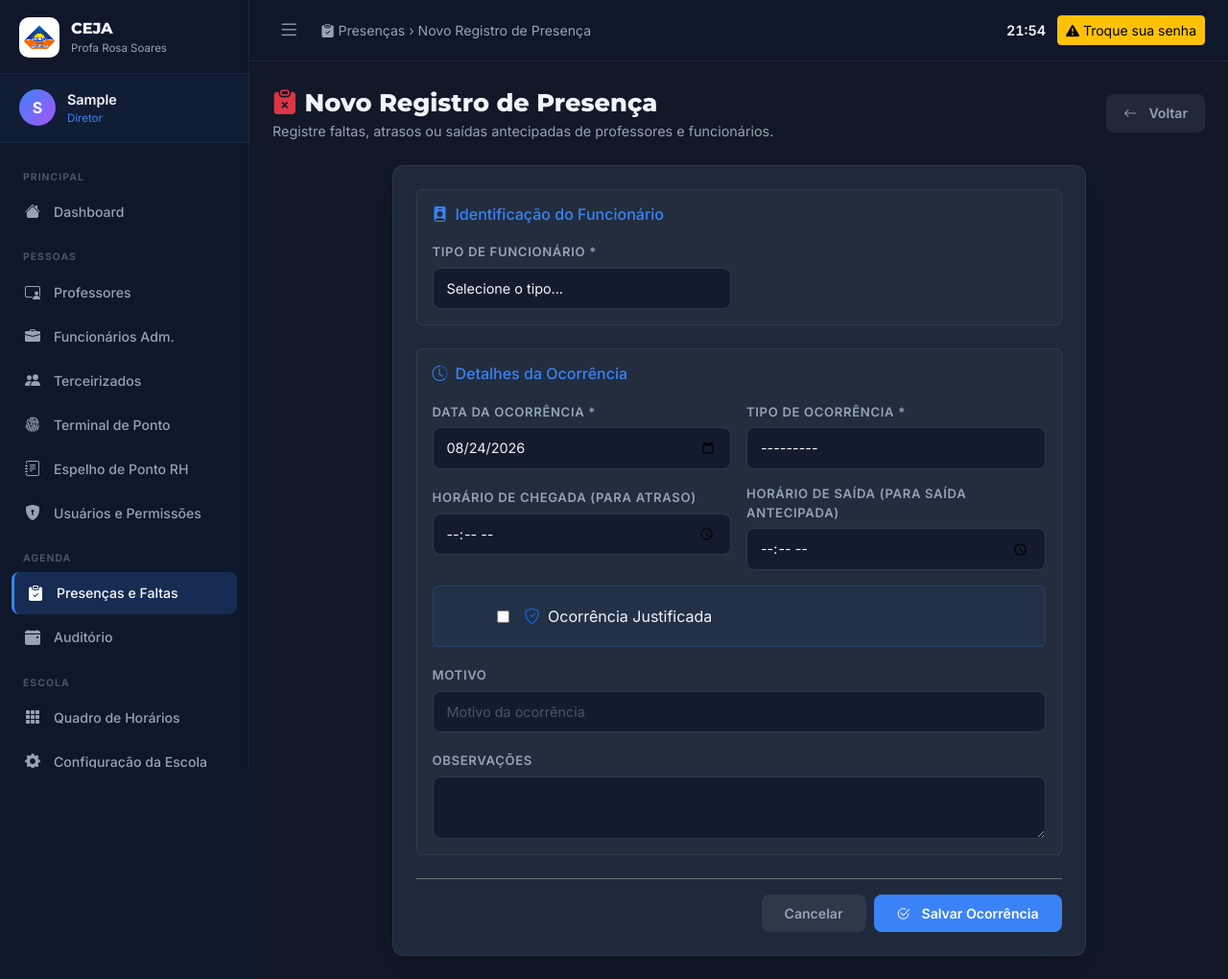
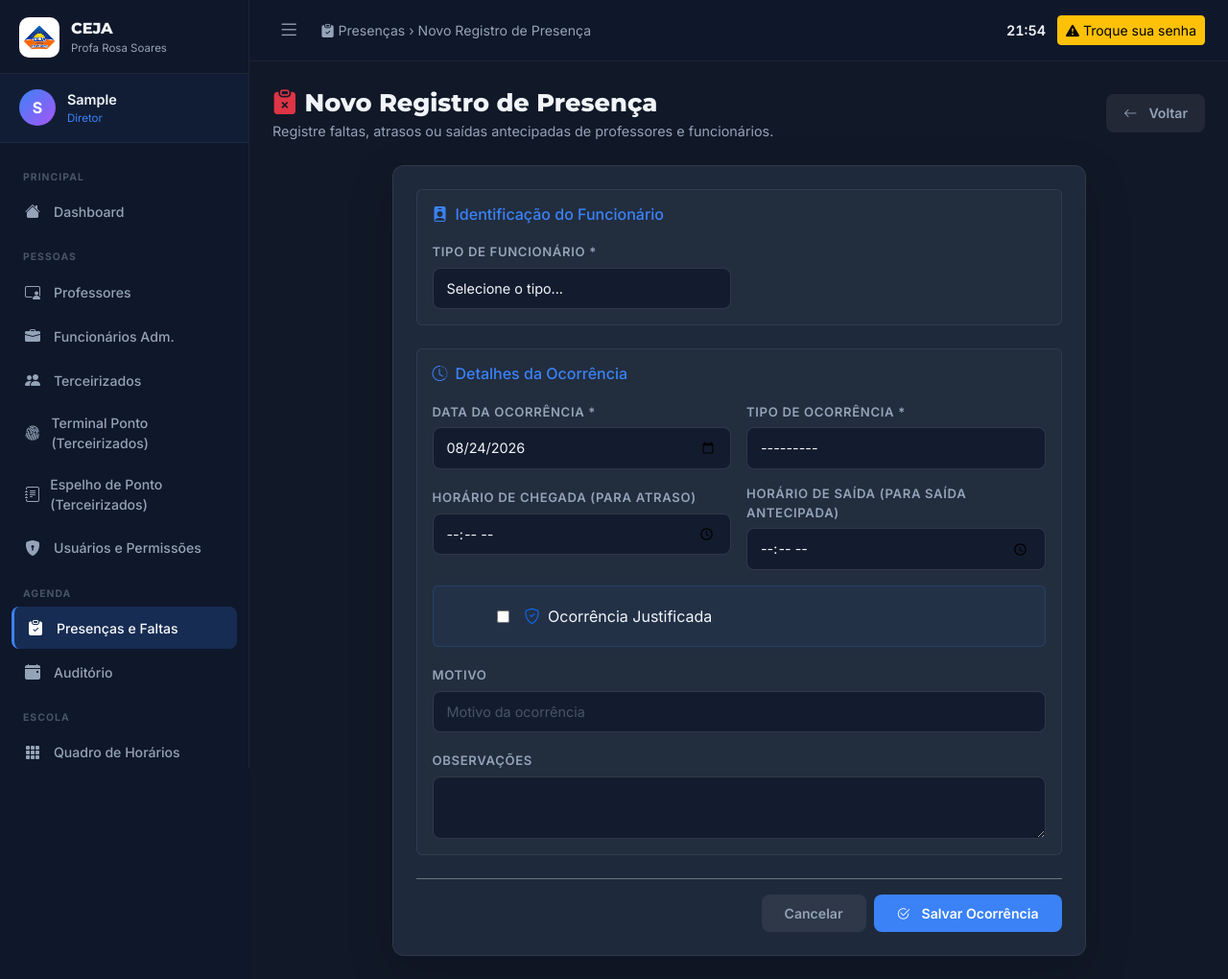
Before and after one commit to professorsilvio-alt/ceja-orientacao, a Django app: page /agenda/presencas/novo/ in a window 1280 px wide. Shown: the whole page at 96% size. Run offline with Django 5.2, Linux system fonts and the light colour scheme; a user stored in the database is signed in; tables that the repository leaves empty hold one stand-in row (values such as "Sample post").

Commit message:
Atualiza rotulos do sistema especificando que o Ponto e exclusivo para Funcionarios Terceirizados

```diff
--- a/templates/base.html
+++ b/templates/base.html
@@ -68,12 +68,12 @@
       </li>
       <li>
         <a href="{% url 'terminal_ponto' %}" class="sidebar-link {% block nav_terminal_ponto %}{% endblock %}">
-          <i class="bi bi-fingerprint"></i> Terminal de Ponto
+          <i class="bi bi-fingerprint"></i> Terminal Ponto (Terceirizados)
         </a>
       </li>
       <li>
         <a href="{% url 'espelho_ponto' %}" class="sidebar-link {% block nav_espelho_ponto %}{% endblock %}">
-          <i class="bi bi-journal-text"></i> Espelho de Ponto RH
+          <i class="bi bi-journal-text"></i> Espelho de Ponto (Terceirizados)
         </a>
       </li>
       <li>
```
